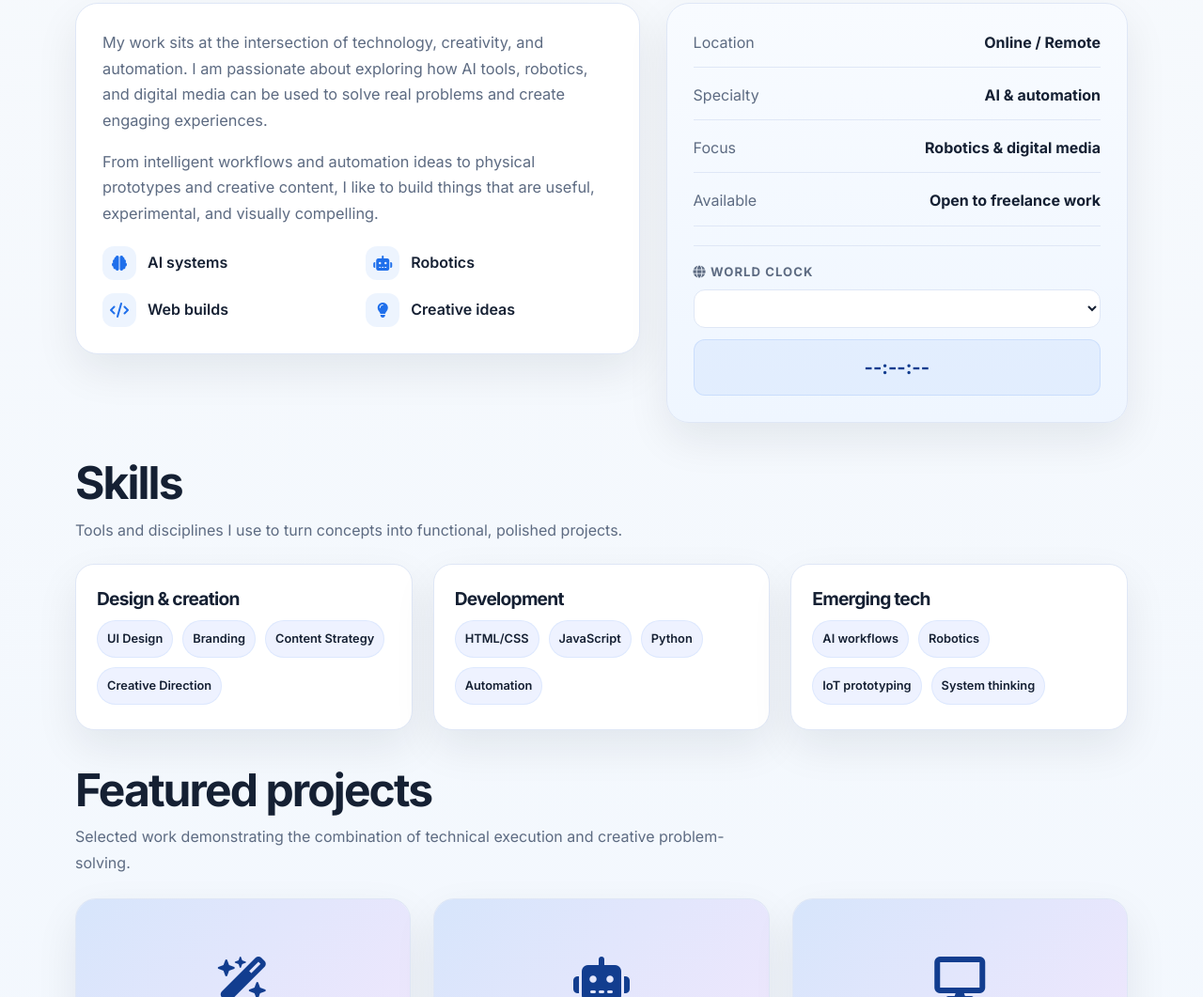
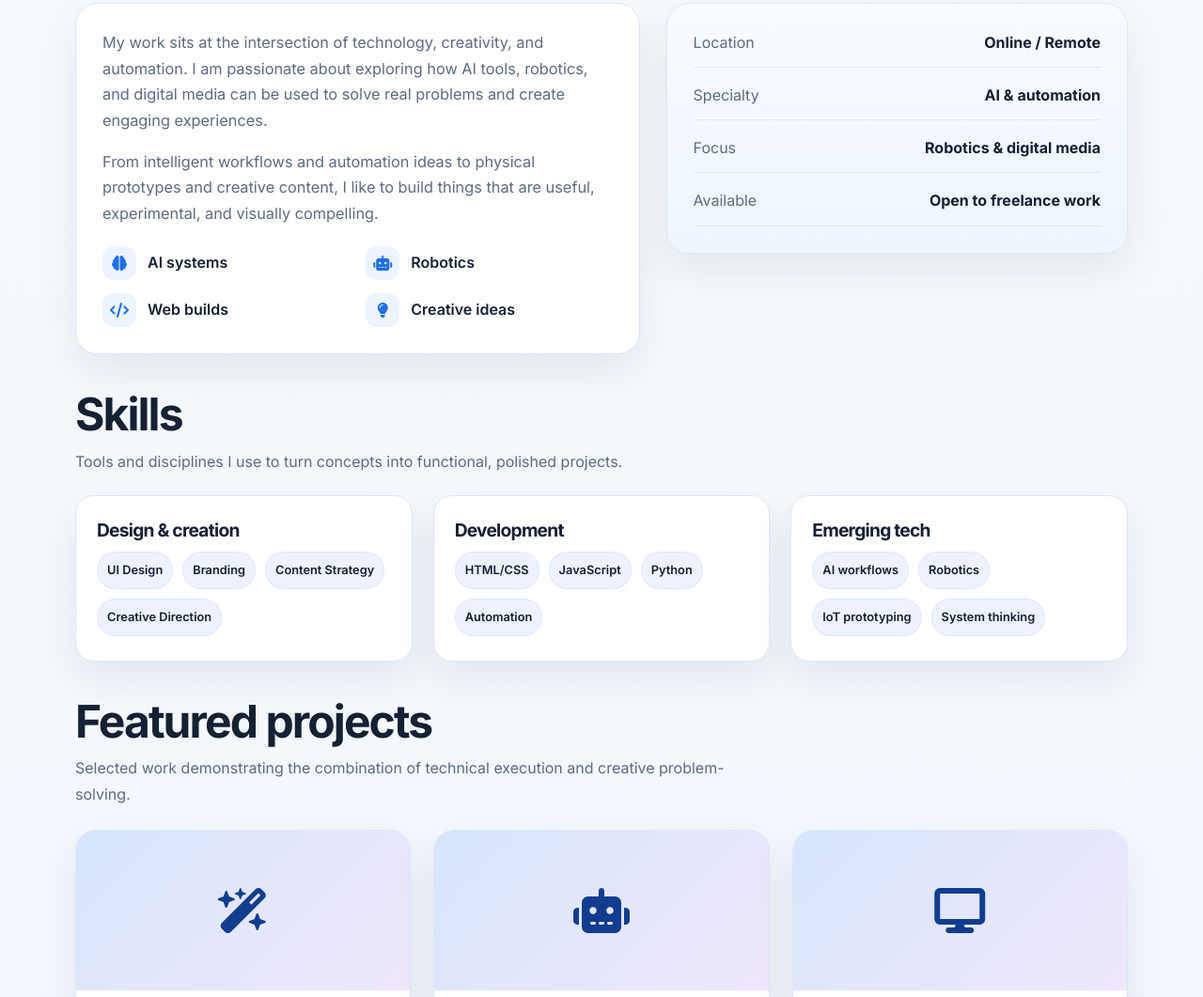
Before and after one commit to Mr-real1/Mr-real1.github.io, a plain HTML site: page index.html in a window 1280 px wide. Shown: the part 808-1869 px from the top of the page at 94% size. Drawn offline with Linux system fonts and the light colour scheme.

Commit message:
Remove Universal Time Zone Widget from index.html
Removed the Universal Time Zone Widget section from the HTML.

```diff
--- a/index.html
+++ b/index.html
@@ -817,13 +817,6 @@
               <li><span>Focus</span> <strong>Robotics & digital media</strong></li>
               <li><span>Available</span> <strong>Open to freelance work</strong></li>
             </ul>
-
-            <!-- Universal Time Zone Widget -->
-            <div class="timezone-widget">
-              <label for="timezone-select"><i class="fa-solid fa-globe"></i> World Clock</label>
-              <select id="timezone-select" aria-label="Select Timezone"></select>
-              <div id="timezone-clock" class="timezone-display">--:--:--</div>
-            </div>
           </aside>
         </div>
       </div>
```
